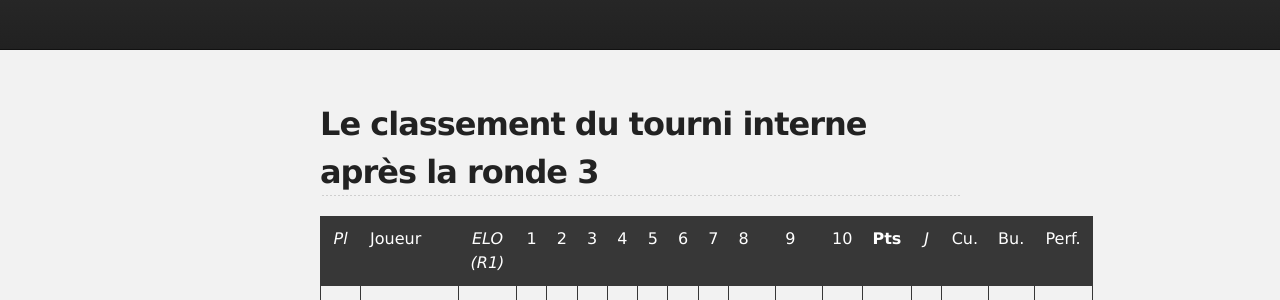
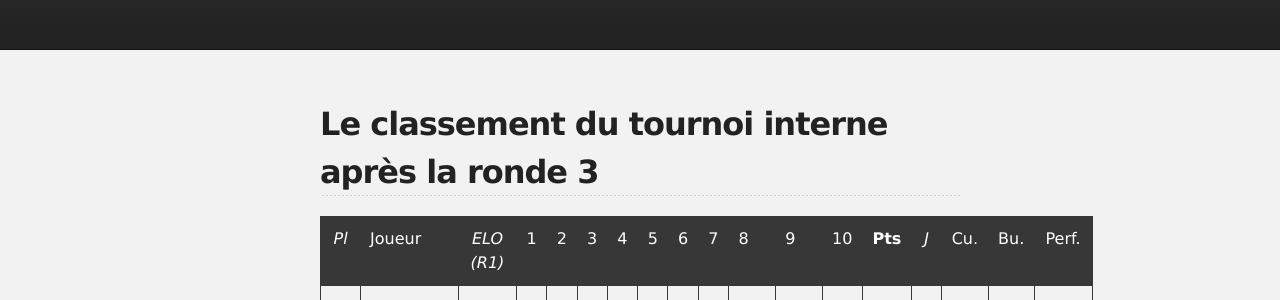
Before and after one commit to echiquier-villeneuve-tolosane/echiquier-villeneuve-tolosane.github.io, a Jekyll site: the page built from tournoiinterne.md, in a window 1280 px wide and 900 px high. Shown: the part 145-445 px from the top of the window. Built offline with Jekyll 4.4.1, drawn with Linux system fonts in a browser that asks for light colours; nearby versions of some CDN libraries.

Commit message:
Updated tournoiinterne.md

```diff
--- a/tournoiinterne.md
+++ b/tournoiinterne.md
@@ -5,7 +5,7 @@ title: Tournoi interne
 published: true
 ---
 
-## Le classement du tourni interne après la ronde 3 ##
+## Le classement du tournoi interne après la ronde 3 ##
 
 |*Pl*| Joueur                  |*ELO (R1)*|1|2|3|4|5|6|7|8|9|10|**Pts** | *J* | Cu. | Bu. | Perf. |
 |:--:|:----------------------- |:--------:|-|-|-|-|-|-|-|-|-|--|:------:|:---:|:---:|:---:|:-----:|
```
